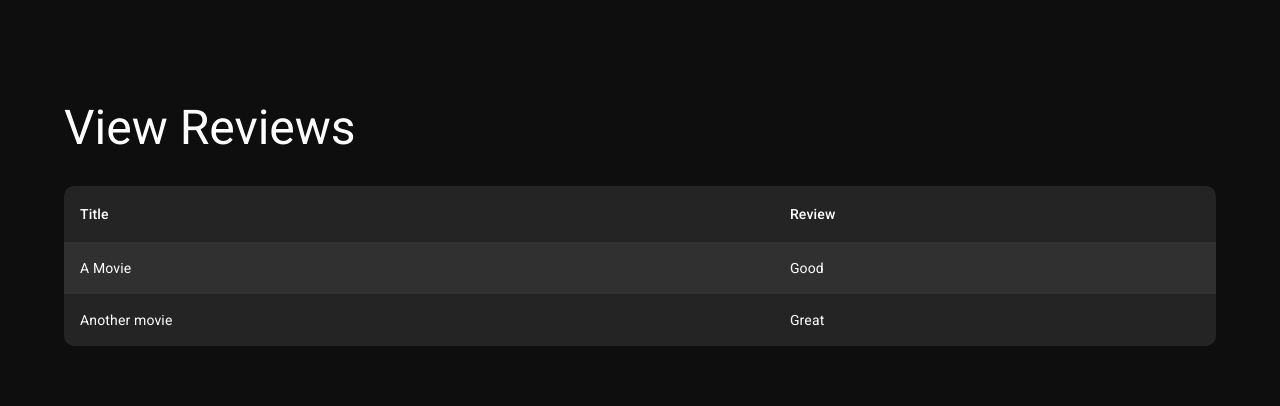
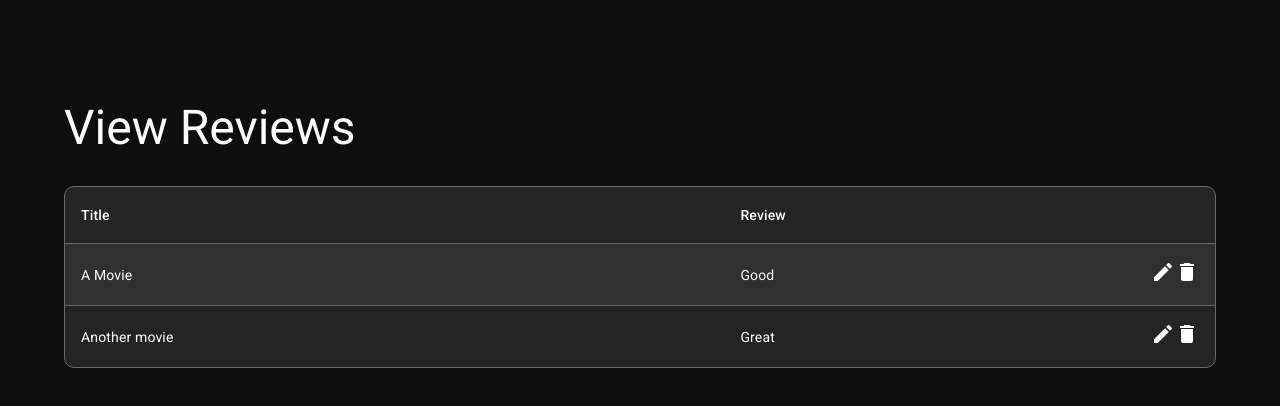
Before and after one commit to lrenee32/moviereviews, a Next.js app in the folder app/: page /admin/1 in a window 1280 px wide. Shown: the top 406 px of the page. Built offline with nearby package versions, Linux system fonts and the light colour scheme.

Commit message:
add actions to generic table, fix table styling

```diff
--- a/app/assets/themes/themes.ts
+++ b/app/assets/themes/themes.ts
@@ -38,12 +38,21 @@ export const global = (theme: Theme) => {
           root: {
             backgroundColor: '#242424',
             borderRadius: '10px',
-            '.MuiTableRow-root .MuiTableCell-head, .MuiTableRow-root .MuiTableCell-body': {
-              borderBottom: 'none',
+            border: '1px solid #696969',
+            borderCollapse: 'separate',
+            '.MuiTableBody-root > .MuiTableRow-root': {
+              '&:nth-of-type(odd)': {
+                backgroundColor: '#303030',
+              },
             },
-            '.MuiTableBody-root .MuiTableRow-root': {
-              '&:nth-child(odd)': {
-                backgroundColor: '#303030',
+            '.MuiTableRow-root': {
+              '> .MuiTableCell-head, > .MuiTableCell-body': {
+                borderBottom: '1px solid #696969',
+              },
+              '&:last-child': {
+                '> .MuiTableCell-body': {
+                  borderBottom: 'none',
+                },
               },
             },
           },
--- a/app/components/index/content.tsx
+++ b/app/components/index/content.tsx
@@ -26,7 +26,7 @@ export const Content: FunctionComponent<Props> = (props: Props) => {
     <Container fixed sx={{ paddingY: '100px' }}>
       <Box>
         <Typography variant="h3" marginBottom="15px">Highlights Today</Typography>
-        <Typography variant="h4" marginBottom="70px" sx={{ opacity: '.5' }}>Be sure not to miss these reviews today.</Typography>
+        <Typography variant="h4" marginBottom="70px" sx={{ opacity: '.5' }}>Be sure not to miss these reviews.</Typography>
       </Box>
       <Grid container spacing={2}>
         {featured.map((review: FeaturedReview) => {
--- a/app/components/shared/generic-table.tsx
+++ b/app/components/shared/generic-table.tsx
@@ -26,6 +26,9 @@ export const GenericTable: FunctionComponent<Props> = (props: Props) => {
                 <TableCell key={index}>{capitalize(column.text)}</TableCell>
               );
             })}
+            {(actions && actions.length > 0) &&
+              <TableCell style={{width: '1px', whiteSpace: 'nowrap'}}/>
+            }
           </TableRow>
         </TableHead>
         <TableBody>
@@ -37,10 +40,9 @@ export const GenericTable: FunctionComponent<Props> = (props: Props) => {
                     <TableCell key={cIndex}>{row[column.text]}</TableCell>
                   );
                 })}
-                {(actions && actions.length > 0) && (
-                    <div>Actions</div>
-                  )
-                }
+                <TableCell style={{width: '1px', whiteSpace: 'nowrap'}}>
+                  {(actions && actions.length > 0) && actions}
+                </TableCell>
               </TableRow>
             );
           })}
--- a/app/package.json
+++ b/app/package.json
@@ -11,6 +11,7 @@
   "dependencies": {
     "@emotion/react": "^11.9.3",
     "@emotion/styled": "^11.9.3",
+    "@mui/icons-material": "^5.8.4",
     "@mui/material": "^5.8.6",
     "next": "12.1.6",
     "react": "18.2.0",
--- a/app/pages/admin/[userId].tsx
+++ b/app/pages/admin/[userId].tsx
@@ -1,9 +1,19 @@
 import { FunctionComponent } from 'react';
 import Container from '@mui/material/Container';
 import Typography from '@mui/material/Typography';
+import EditIcon from '@mui/icons-material/Edit';
+import DeleteIcon from '@mui/icons-material/Delete';
 import { GenericTable } from 'components/shared/generic-table';
 
 const AdminProfile: FunctionComponent = () => {
+  const updateReview = () => {
+    console.log('update');
+  };
+
+  const deleteReview = () => {
+    console.log('delete');
+  };
+
   const columns = [
     { text: 'title' },
     { text: 'review' },
@@ -14,10 +24,15 @@ const AdminProfile: FunctionComponent = () => {
     { title: 'Another movie', review: 'Great' },
   ];
 
+  const actions = [
+    <EditIcon key="update" onClick={() => updateReview()} />,
+    <DeleteIcon key="delete" onClick={() => deleteReview()} />
+  ];
+
   return (
     <Container sx={{ marginY: '100px' }}>
       <Typography variant="h3" marginBottom={'30px'}>View Reviews</Typography>
-      <GenericTable columns={columns} rows={rows} />
+      <GenericTable columns={columns} rows={rows} actions={actions} />
     </Container>
   );
 };
```
Also changed, not shown: app/components/index/hero.tsx (+4 -4 lines).
